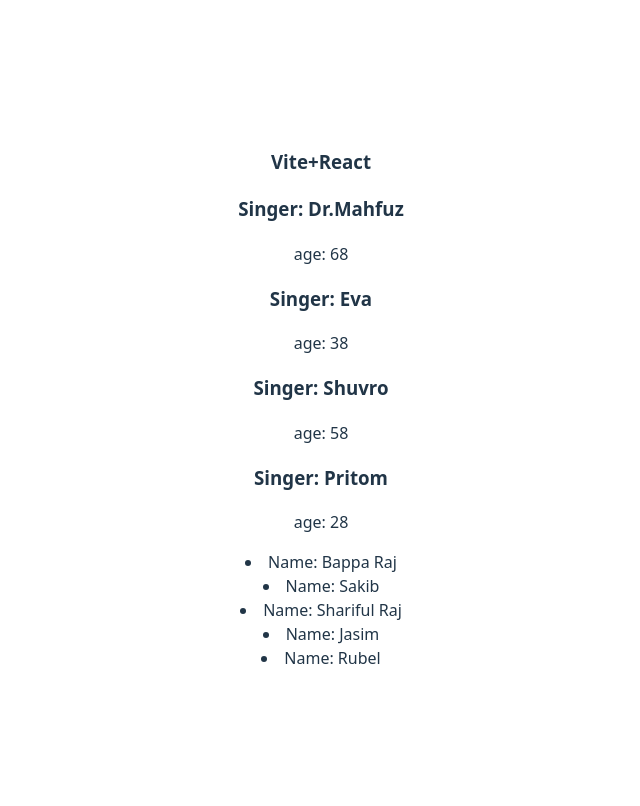
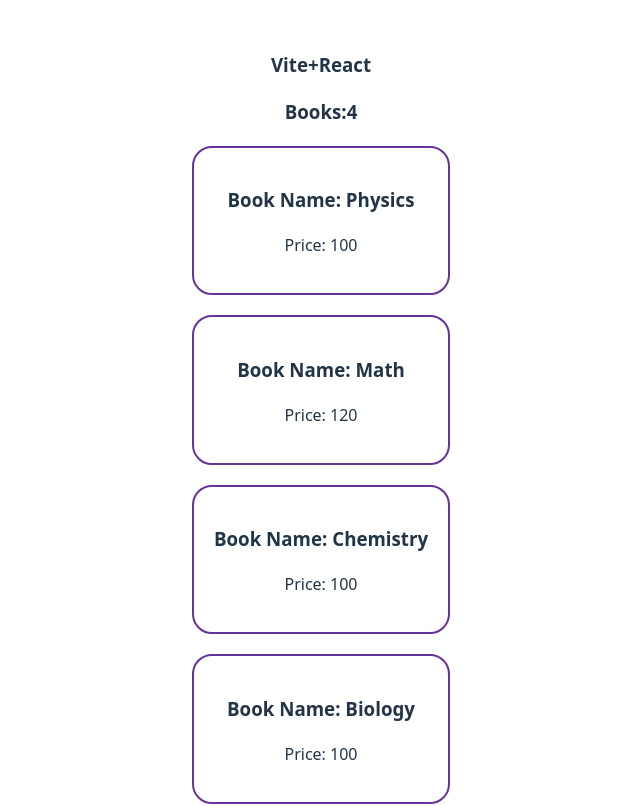
Before and after one commit to Samia123-source/reactfirstproject, a React (Vite) app: page / in a window 1280 px wide. Shown: the top 806 px of the page, without its empty margins (319-959 px from the left). Built offline with nearby package versions, Linux system fonts and the light colour scheme.

Commit message:
react css

```diff
--- a/src/App.jsx
+++ b/src/App.jsx
@@ -2,9 +2,16 @@
 import './App.css'
 import Actor from './Actor'
 import Singer from './Singer'
+import BookStore from './BookStore'
 
 
 function App() {
+  const books=[
+    {id:1, name:'Physics', Price:100},
+    {id:2, name:'Math', Price:120},
+    {id:3, name:'Chemistry', Price:100},
+    {id:4, name:'Biology', Price:100}
+  ]
 
   const actors = ['Sakib', 'Shariful Raj', 'Jasim', 'Rubel'];
   const singers = [
@@ -18,6 +25,7 @@
     <>
 
       <h3>Vite+React</h3>
+      <BookStore books ={books}></BookStore>
       {
         singers.map(singer => <Singer singer={singer}></Singer>)
       }
--- /dev/null
+++ b/src/Book.css
@@ -0,0 +1,7 @@
+.book{
+    border: 2px solid rebeccapurple;
+    margin: 20px;
+    padding: 20px;
+    border-radius: 20px;
+
+}
--- /dev/null
+++ b/src/Book.jsx
@@ -0,0 +1,11 @@
+
+import './Book.css';
+export default function Book ({book}){
+    const {name, Price} = book;
+  return(
+    <div className = 'book'>
+<h3>Book Name: {name}</h3>
+<p>Price: {Price} </p>
+</div>
+)
+}
--- /dev/null
+++ b/src/BookStore.jsx
@@ -0,0 +1,14 @@
+import Book from "./Book"
+export default function BookStore({books}){
+    return(
+        <div>
+        <h3>Books:{books.length}</h3>
+        {
+            books.map(book => <Book book={book}> </Book>)
+        }
+        </div>
+    )
+
+
+
+}
```
